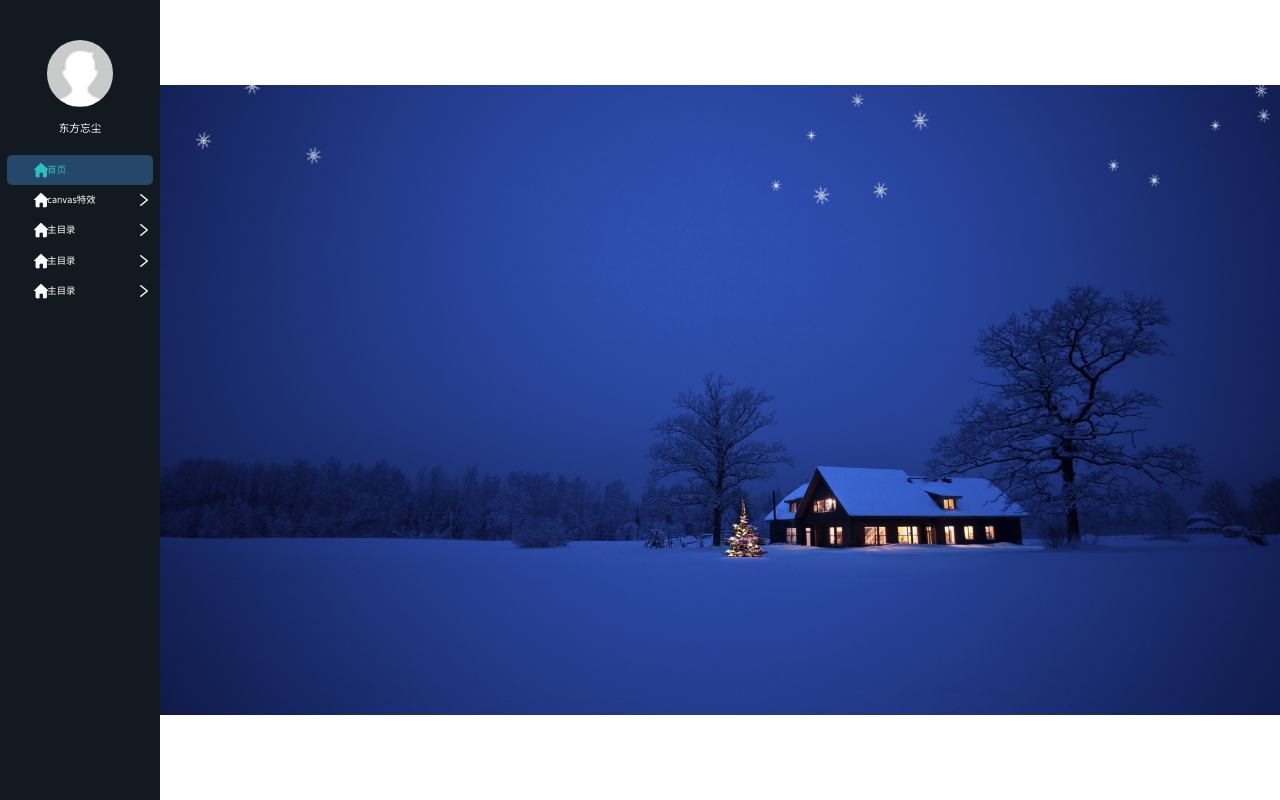
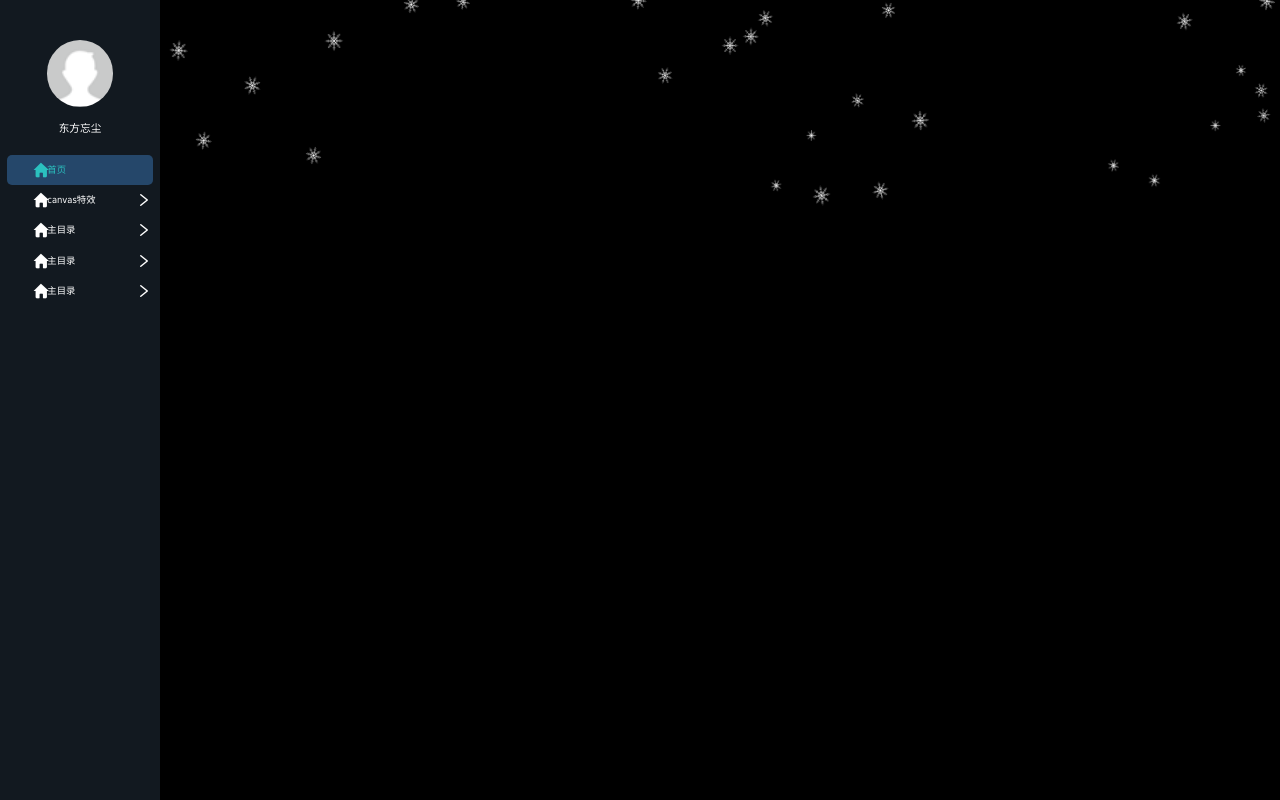
Before and after one commit to zzh-df/myBlogProject, a Vue app: page /#/snow in a window 1280 px wide. Built offline with nearby package versions, Linux system fonts and the light colour scheme.

Commit message:
修改canvas

```diff
--- a/src/components/canvas/matrix.vue
+++ b/src/components/canvas/matrix.vue
@@ -83,10 +83,6 @@ export default {
   .matrix{
     width:100%;
     height:100%;
-    background-image: url('../../assets/image/snowBg.jpg');
-    background-position:center;
-    background-repeat: no-repeat;
-    background-size:100%;
     zoom:0.5;
     overflow: hidden;
     .canvas{
--- a/src/components/canvas/snow.vue
+++ b/src/components/canvas/snow.vue
@@ -116,7 +116,7 @@ export default {
     this.height = this.canvas.clientHeight;
     // 小屏幕时延长添加雪花时间，避免屏幕上出现太多的雪花
     if (this.wid < 768) {
-    this.snowNum = 350;
+        this.snowNum = 350;
     }
 
     // this.snowImage = new Image();
@@ -131,16 +131,16 @@ export default {
   .snow{
     width:100%;
     height:100%;
-    background-image: url('../../assets/image/snowBg.jpg');
-    background-position:center;
-    background-repeat: no-repeat;
-    background-size:100%;
+    // background-image: url('../../assets/image/snowBg.jpg');
+    // background-position:center;
+    // background-repeat: no-repeat;
+    // background-size:100%;
+    background: #000;
     zoom:0.4;
     overflow: hidden;
     .canvas{
       width:100%;
       height:100%;
-    //   transform:scale(2,2)
     }
   }
 </style>
--- a/src/components/main.vue
+++ b/src/components/main.vue
@@ -42,6 +42,7 @@
         display:flex;
         background:$bg-color;
         padding-left:2.4rem;
+        overflow: hidden;
         .left{
             position:absolute;
             top:0;
@@ -53,12 +54,8 @@
             @include scrollbar;
         }
         .right{
-            // flex:1;
             width:100%;
             min-height:100%;
-            // overflow-y:auto;
-            // @include scrollbar;
-            // background:#999;
         }
     }
 </style>
```
